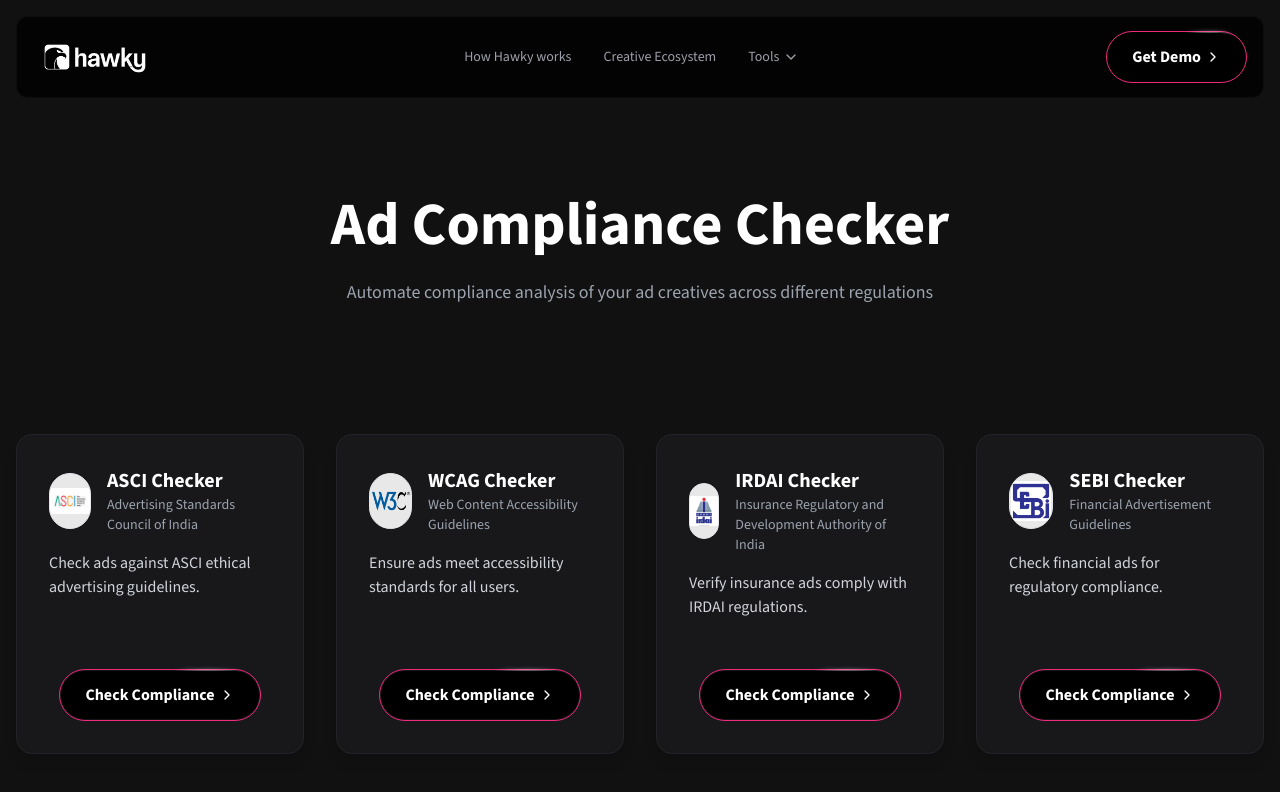
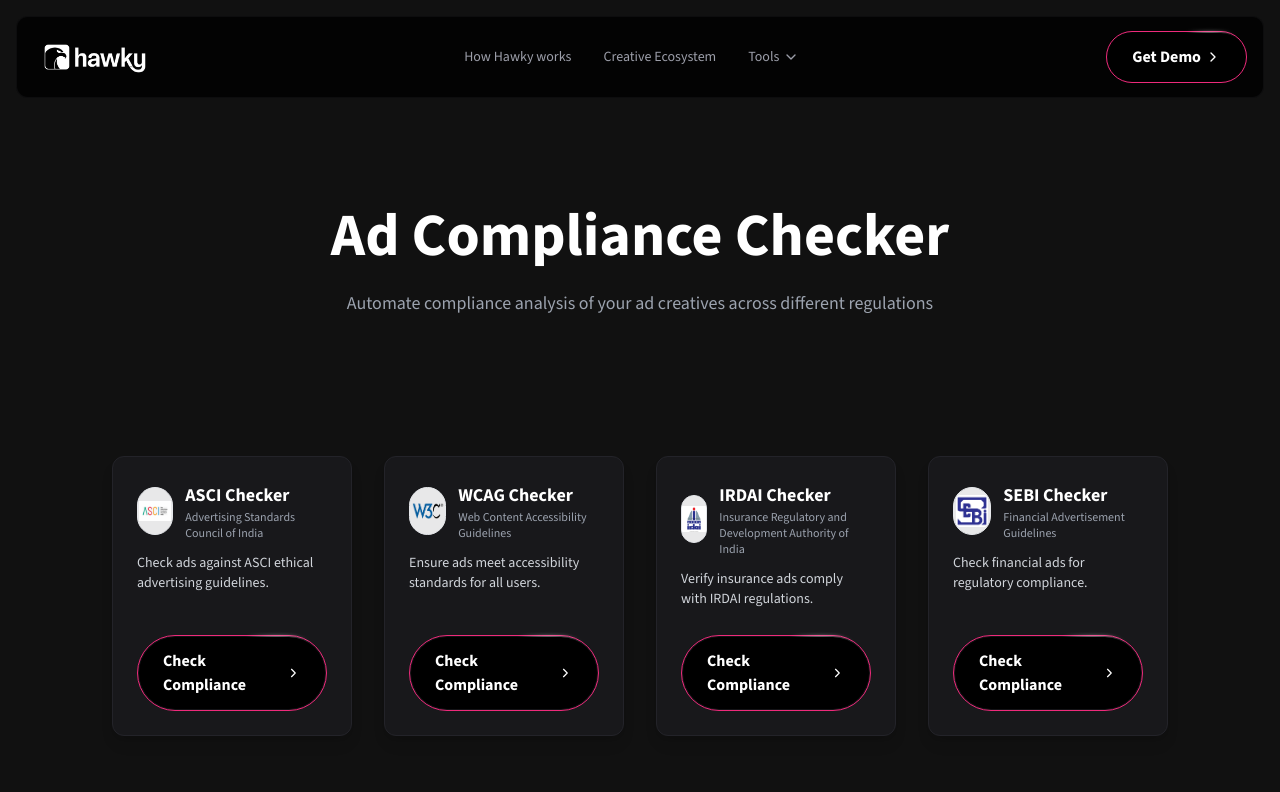
Before and after one commit to hawkyai/hawkyai-tools, a Next.js app: page /compliance in a window 1280 px wide. Shown: the top 792 px of the page. Built offline with nearby package versions, Linux system fonts and the light colour scheme.

Commit message:
Updated UI for Options

```diff
--- a/app/compliance/compliance-options.tsx
+++ b/app/compliance/compliance-options.tsx
@@ -4,7 +4,7 @@ import { ScientificButton } from "@/components/scientific-button"
 
 export default function ComplianceOptions() {
   return (
-    <div className="container mx-auto py-0 px-4 mb-16">
+    <div className="w-full max-w-full px-28 mx-auto py-0 mb-16">
       {/* <h2 className="text-3xl text-white font-extrabold mb-12 text-center">Choose a Compliance Standard</h2> */}
 
       <div className="grid grid-cols-1 md:grid-cols-2 lg:grid-cols-4 gap-8">
@@ -59,18 +59,18 @@ interface ComplianceCardProps {
 
 function ComplianceCard({ title, description, imgSrc, imgAlt, href, details }: ComplianceCardProps) {
   return (
-    <div className="bg-[#18181b] rounded-2xl shadow-lg flex flex-col p-8 min-h-[320px] border border-[#232329]">
-      <div className="flex items-center mb-4">
-        <div className="bg-white/90 p-0 rounded-full mr-4 flex items-center justify-center w-14 h-14 overflow-hidden border border-gray-200">
-          <img src={imgSrc} alt={imgAlt} className="w-10 h-10 object-contain rounded" />
+    <div className="bg-[#18181b] rounded-xl shadow-lg flex flex-col p-6 min-h-[280px] border border-[#232329]">
+      <div className="flex items-center mb-3">
+        <div className="bg-white/90 p-0 rounded-full mr-3 flex items-center justify-center w-12 h-12 overflow-hidden border border-gray-200">
+          <img src={imgSrc} alt={imgAlt} className="w-8 h-8 object-contain rounded" />
         </div>
         <div>
-          <h3 className="text-xl font-bold text-white">{title}</h3>
-          <p className="text-gray-400 text-sm font-medium">{description}</p>
+          <h3 className="text-lg font-bold text-white">{title}</h3>
+          <p className="text-gray-400 text-xs font-medium">{description}</p>
         </div>
       </div>
 
-      <p className="text-gray-300 mb-8 flex-grow text-base font-normal">{details}</p>
+      <p className="text-gray-300 mb-6 flex-grow text-sm font-normal">{details}</p>
 
       <ScientificButton href={href}>
         Check Compliance
```
